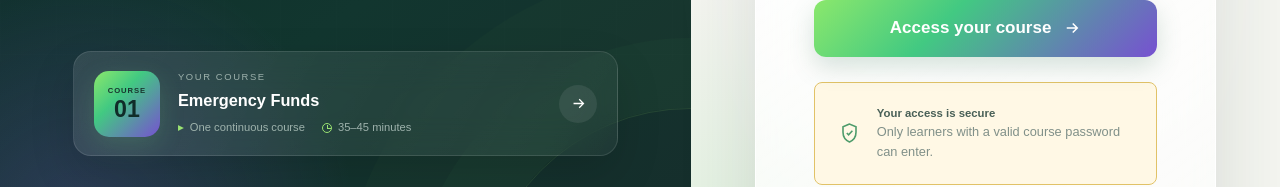
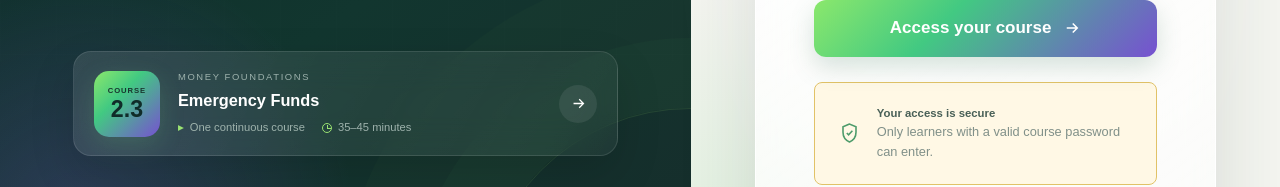
Before and after one commit to AEJAKV/Credit-Pulse-Academy, a Next.js app: page /course/emergency-funds in a window 1280 px wide. Shown: the part 450-637 px from the top of the page. Built offline with nearby package versions, Linux system fonts and the light colour scheme; no server answers.

Commit message:
passwordgate changews

```diff
--- a/components/PasswordGate.jsx
+++ b/components/PasswordGate.jsx
@@ -3,6 +3,37 @@
 import { useState } from "react";
 import { useRouter } from "next/navigation";
 import { Brand } from "./Brand";
+
+const creditFoundationCourseNumbers = {
+  "course-1": "1.1",
+  "course-1-2": "1.2",
+  "course-1-3": "1.3",
+  "course-1-4": "1.4",
+  "course-1-5": "1.5",
+  "course-1-6": "1.6",
+  "course-1-7": "1.7",
+  "course-1-8": "1.8",
+  "course-1-9": "1.9",
+  "course-1-10": "1.10",
+};
+
+const moneyFoundationCourseNumbers = {
+  "course-2-1": "2.1",
+  "course-2-2": "2.2",
+  "course-2-3": "2.3",
+  "course-2-4": "2.4",
+  "course-2-5": "2.5",
+  "course-2-6": "2.6",
+  "course-2-7": "2.7",
+  "course-2-8": "2.8",
+  "course-2-9": "2.9",
+  "course-2-10": "2.10",
+  "course-2-11": "2.11",
+  "course-2-12": "2.12",
+  "course-2-13": "2.13",
+  "course-2-14": "2.14",
+  "course-2-15": "2.15",
+};
 
 function ArrowIcon() {
   return (
@@ -26,6 +57,14 @@ export function PasswordGate({ course }) {
   const [error, setError] = useState("");
   const [busy, setBusy] = useState(false);
   const router = useRouter();
+  const creditFoundationCourseNumber = creditFoundationCourseNumbers[course.id];
+  const moneyFoundationCourseNumber = moneyFoundationCourseNumbers[course.id];
+  const courseNumber = creditFoundationCourseNumber ?? moneyFoundationCourseNumber;
+  const courseCollection = creditFoundationCourseNumber
+    ? "CREDIT FOUNDATIONS"
+    : moneyFoundationCourseNumber
+      ? "MONEY FOUNDATIONS"
+      : "YOUR COURSE";
 
   async function submit(event) {
     event.preventDefault();
@@ -63,9 +102,12 @@ export function PasswordGate({ course }) {
           <p className="gate-lead">Focused, practical learning designed to help you understand your credit—and feel confident about what comes next.</p>
 
           <article className="gate-preview">
-            <div className="course-number"><small>COURSE</small><strong>01</strong></div>
+            <div className="course-number">
+              <small>COURSE</small>
+              <strong>{courseNumber ?? "01"}</strong>
+            </div>
             <div className="course-summary">
-              <small>YOUR COURSE</small>
+              <small>{courseCollection}</small>
               <strong>{course.title}</strong>
               <div className="course-meta">
                 <span><i className="meta-play">▶</i>One continuous course</span>
```
